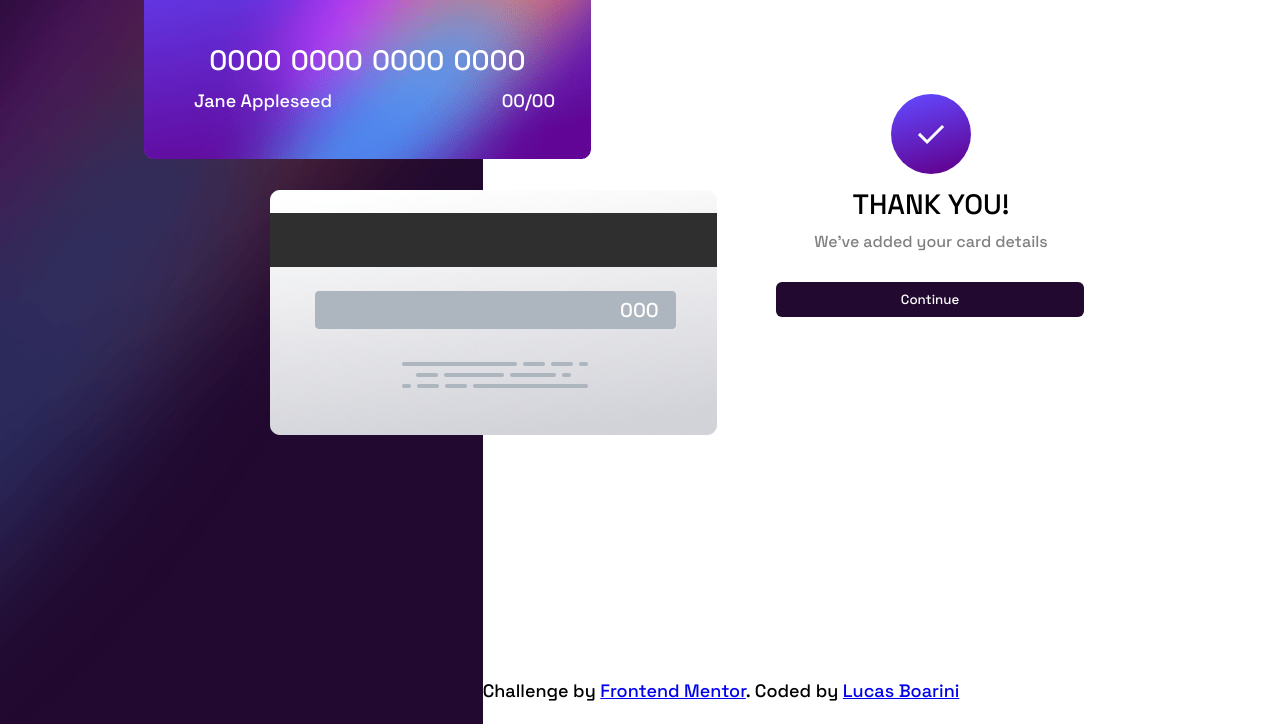
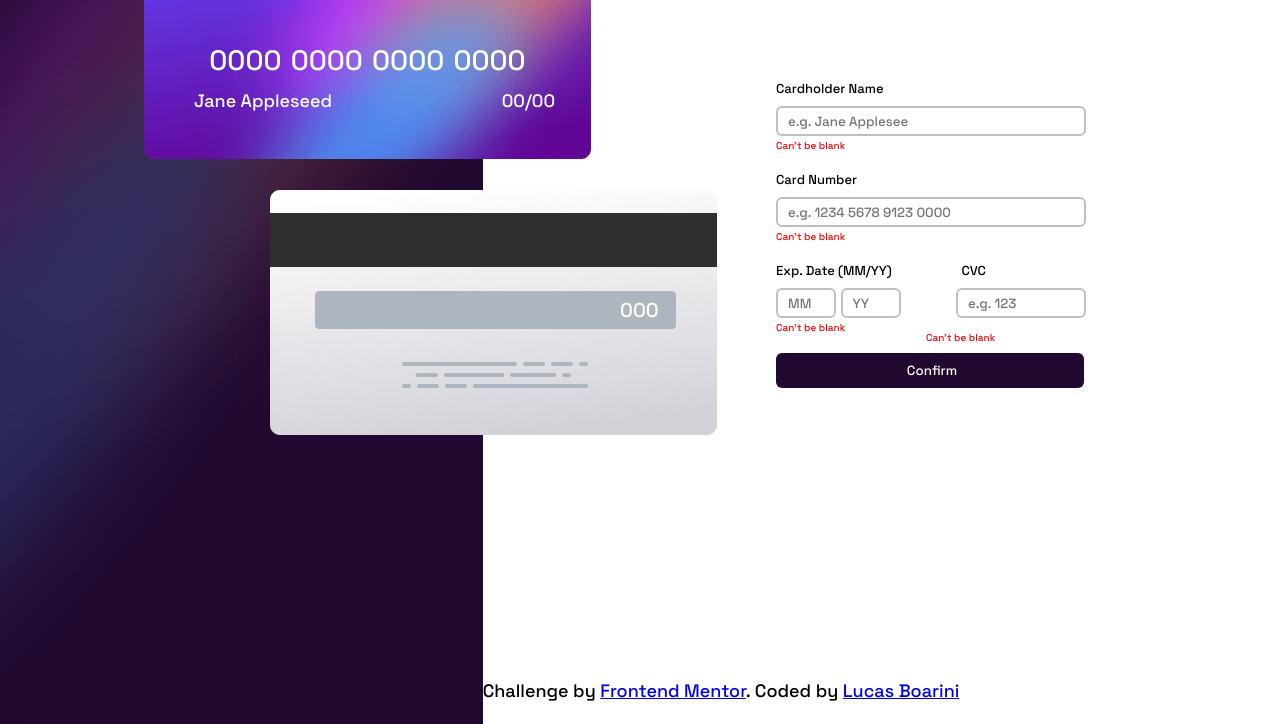
Before and after one commit to BoariniLucas/interactive-card-details-form-main, a plain HTML site: page index.html in a window 1280 px wide. Both pictures are taken after a click on the input "Confirm". Shown: the part 176-900 px from the top of the page. Drawn offline with Linux system fonts and the light colour scheme.

Commit message:
Arrumando README

```diff
--- a/assets/css/style.css
+++ b/assets/css/style.css
@@ -12,6 +12,17 @@ input {
     font-family: 'Space Grotesk', sans-serif;
     width: 310px;
     height: 25px;
+}
+
+span {
+    display: none;
+    font-size: 10px;
+    color: red;
+}
+
+span strong {
+    display: block;
+    margin-left: 15em;
 }
 
 h1 {
@@ -105,6 +116,7 @@ p {
 
 .info-form label {
     font-size: 13px;
+    padding-top: 10px;
 }
 
 .info-form input {
@@ -114,7 +126,7 @@ p {
     border-radius: 6px;
     padding-left: 10px;
     box-sizing: border-box;
-    margin: 5px 0px 10px;
+    margin: 10px 0px 5px;
 }
 
 .cardExp {
--- a/assets/js/script.js
+++ b/assets/js/script.js
@@ -22,22 +22,29 @@ const cardCVC = document.querySelector("#card-cvc");
 const infoForm = document.querySelector('.info-form');
 const thanksForm = document.querySelector('.thanks-form');
 
+    /*  text warning  */
+const textWarningName = document.querySelector('#text-warning-name');
+const textWarningNumber = document.querySelector('#text-warning-number');
+const textWarningExp = document.querySelector('#text-warning-exp');
+const textWarningCVC = document.querySelector('#text-warning-cvc');
+
+
+
 
 /*   --Eventos--   */
 
 btnConfirm.addEventListener("click", () => {
 
-    if (nameCard.value == "" && numberCard.value == "" && monthCard.value == "" &&
-            yearCard.value == "" && cardCVC.value == "")
+    if (nameCard.value == "" || numberCard.value == "" || monthCard.value == "" || cardCVC.value == "" )
     {
-        console.log("Deus certo");
+        textWarningName.style.display = "block";
+        textWarningNumber.style.display = "block";
+        textWarningExp.style.display = "block";
+        textWarningCVC.style.display = "block";
 
+    } else {
+        confirmForm();
     }
-
-
-
-    confirmForm();
-
 });
 
 btnContinue.addEventListener("click", () => {
@@ -110,4 +117,9 @@ function maskCard(i){
 
     cardCVC.value = "";
     codCVCImg.innerHTML = "000";
+
+    textWarningName.style.display = "none";
+    textWarningNumber.style.display = "none";
+    textWarningExp.style.display = "none";
+    textWarningCVC.style.display = "none";
  }
--- a/index.html
+++ b/index.html
@@ -55,11 +55,13 @@
 
         <label>Cardholder Name</label>
         <input id="name-card" oninput="printNameCard(this.value)" placeholder="e.g. Jane Applesee">
+        <span id="text-warning-name">Can't be blank</span> <br>
 
         <label>Card Number</label>
         <input id="number-card" oninput="maskCard(this), printNumberCard(this.value)"
               placeholder="e.g. 1234 5678 9123 0000" maxlength="16"
               onkeypress="return event.charCode >= 48 && event.charCode <= 57">
+        <span id="text-warning-number">Can't be blank</span> <br>
 
         <label>Exp. Date (MM/YY)</label>
         <label><strong>CVC</strong></label> <br>
@@ -67,11 +69,16 @@
         <input id="month-card" oninput="printMonthCard(this.value)" type="text" class="cardExp" placeholder="MM" maxlength="2"
               onkeypress="return event.charCode >= 48 && event.charCode <= 57">
 
+
         <input id="year-card" oninput="printYearCard(this.value)" type="text" class="cardExp" placeholder="YY" maxlength="2"
               onkeypress="return event.charCode >= 48 && event.charCode <= 57">
 
         <input id="card-cvc" oninput="printCVC(this.value)" type="text" class="cardCVC" placeholder="e.g. 123" maxlength="3"
-              onkeypress="return event.charCode >= 48 && event.charCode <= 57">
+              onkeypress="return event.charCode >= 48 && event.charCode <= 57"> <br>
+
+        <span id="text-warning-exp">Can't be blank</span> <span id="text-warning-cvc"><strong>Can't be blank</strong></span>
+
+
 
         <strong>
           <input type="submit" id="btn-confirm" class="button-confirm" value="Confirm">
```
Also changed, not shown: design/my-solution.jpg (added), 1 other file.
